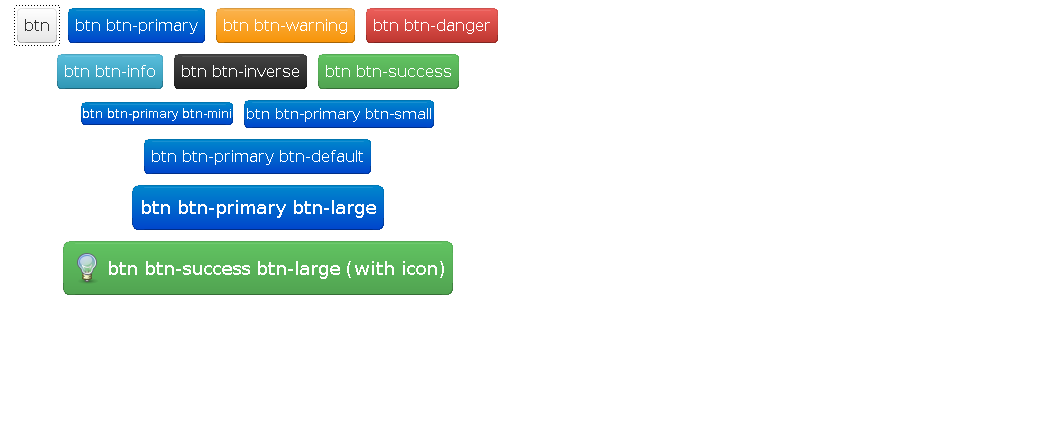
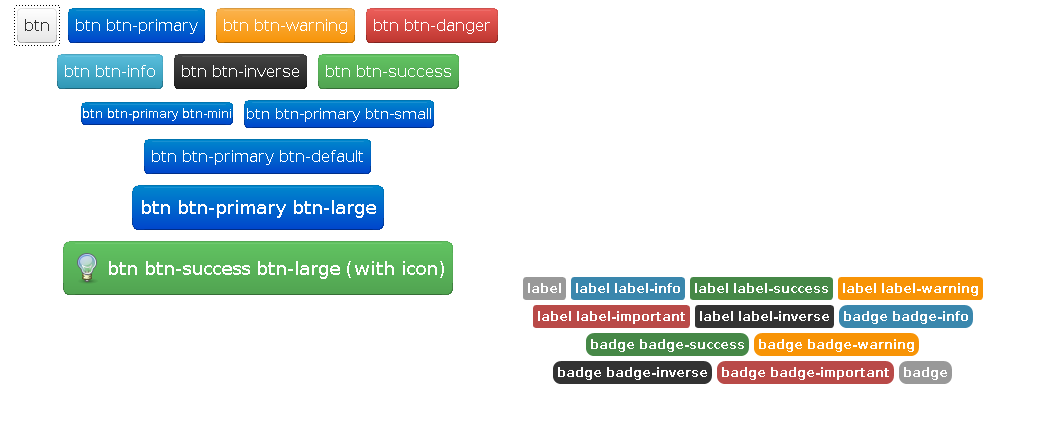
Before and after one commit to danfickle/java-bootstrap-laf, a plain HTML site: page index.html in a window 1280 px wide. Shown: the part 66-488 px from the top of the page, without its empty margins (0-1037 px from the left). Drawn offline with Linux system fonts and the light colour scheme.

Commit message:
Added screenshot for labels and badges.

```diff
--- a/index.html
+++ b/index.html
@@ -2,5 +2,6 @@
 <body>
 <h1>Java-Bootstrap-Look-and-Feel</h1>
 <img src="buttons-screenshot.png" alt="Screenshot of JBootstrap buttons">
+<img src="labels-screenshot.png" alt="Screenshot of JBootstrap labels and badges">
 </body>
 </html>
```
Also changed, not shown: labels-screenshot.png (added).
